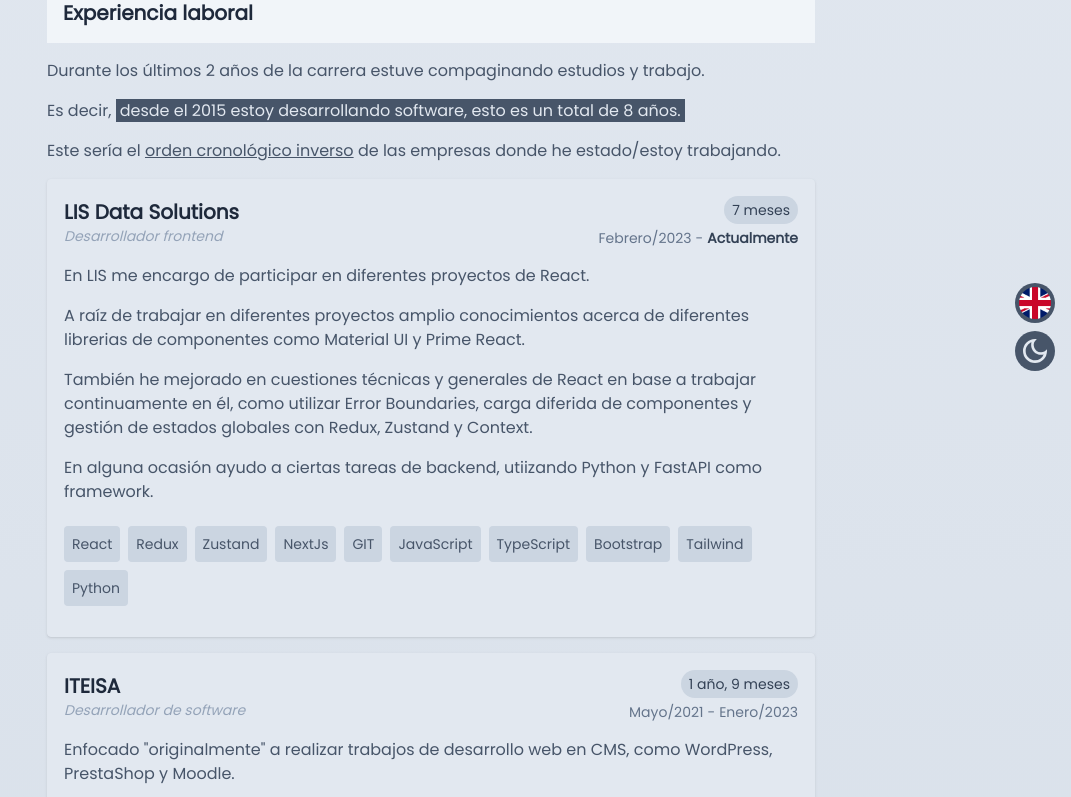
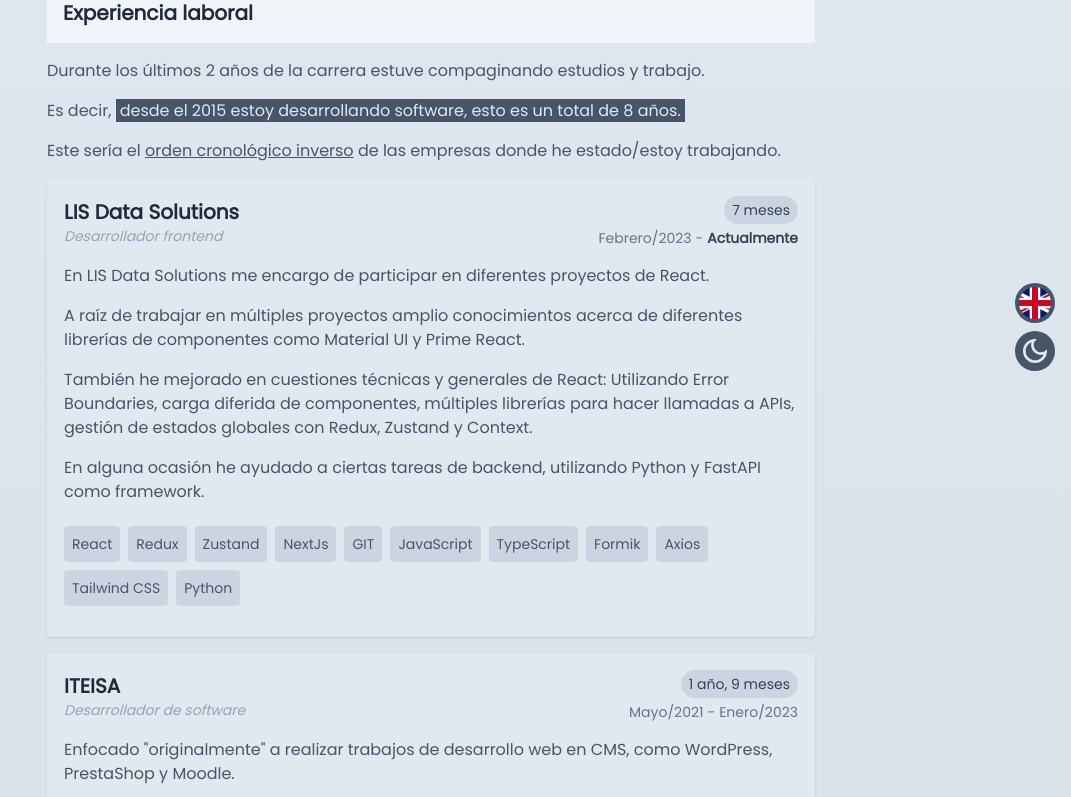
Before and after one commit to javiervallejooca/javiervallejo.me, a React (Vite) app: page /sobre-mi in a window 1280 px wide. Shown: the part 413-1210 px from the top of the page, without its empty margins (209-1280 px from the left). Built offline with nearby package versions, Linux system fonts and the light colour scheme.

Commit message:
Update description

```diff
--- a/src/components/companies/descriptionCompanies/Lis.jsx
+++ b/src/components/companies/descriptionCompanies/Lis.jsx
@@ -2,21 +2,22 @@
   return (
     <div>
       <p className="mb-4">
-        En LIS me encargo de participar en diferentes proyectos de React.
+        En LIS Data Solutions me encargo de participar en diferentes proyectos
+        de React.
       </p>
       <p className="mb-4">
-        A raíz de trabajar en diferentes proyectos amplio conocimientos acerca
-        de diferentes librerias de componentes como Material UI y Prime React.
+        A raíz de trabajar en múltiples proyectos amplio conocimientos acerca de
+        diferentes librerías de componentes como Material UI y Prime React.
       </p>
       <p className="mb-4">
-        También he mejorado en cuestiones técnicas y generales de React en base
-        a trabajar continuamente en él, como utilizar Error Boundaries, carga
-        diferida de componentes y gestión de estados globales con Redux, Zustand
-        y Context.
+        También he mejorado en cuestiones técnicas y generales de React:
+        Utilizando Error Boundaries, carga diferida de componentes, múltiples
+        librerías para hacer llamadas a APIs, gestión de estados globales con
+        Redux, Zustand y Context.
       </p>
       <p className="mb-4">
-        En alguna ocasión ayudo a ciertas tareas de backend, utiizando Python y
-        FastAPI como framework.
+        En alguna ocasión he ayudado a ciertas tareas de backend, utilizando
+        Python y FastAPI como framework.
       </p>
     </div>
   );
--- a/src/global.js
+++ b/src/global.js
@@ -104,8 +104,9 @@
       "GIT",
       "JavaScript",
       "TypeScript",
-      "Bootstrap",
-      "Tailwind",
+      "Formik",
+      "Axios",
+      "Tailwind CSS",
       "Python",
     ],
   },
```
